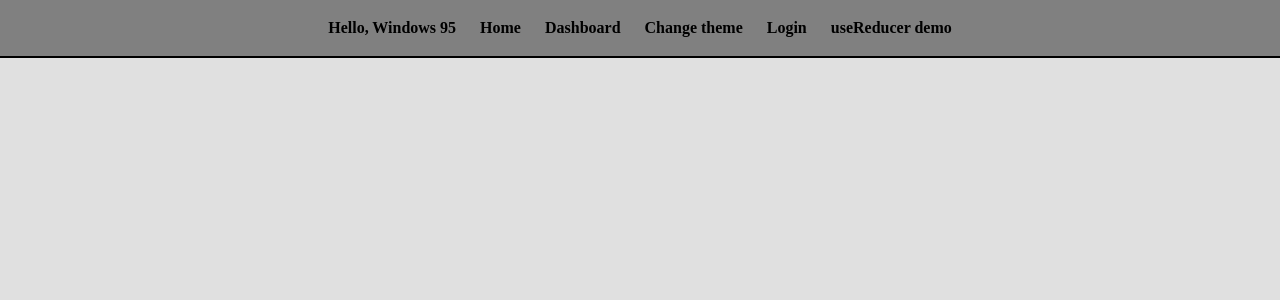
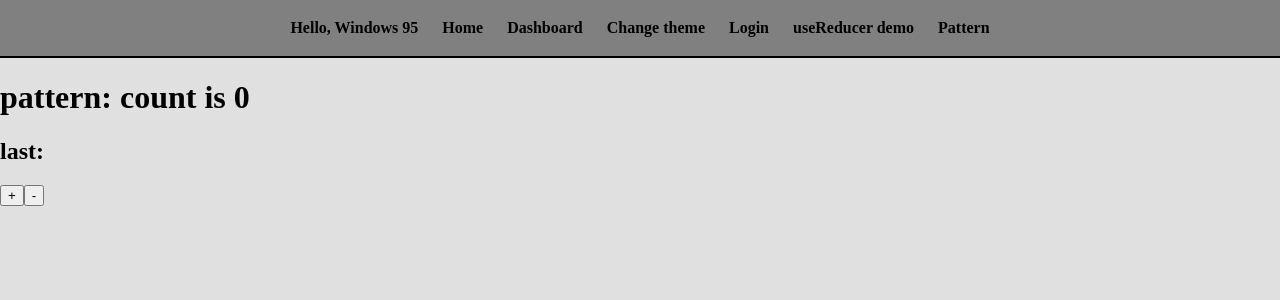
Before and after one commit to iliyanNikolaev/TypeScript, a React (Vite) app in the folder react-tsc/: page /pattern in a window 1280 px wide. Shown: the top 300 px of the page. Built offline with nearby package versions, Linux system fonts and the light colour scheme.

Commit message:
example - single responsibility in react with tsc

```diff
--- a/react-tsc/src/App.tsx
+++ b/react-tsc/src/App.tsx
@@ -5,6 +5,7 @@ import { Home } from './components/Home';
 import { Login } from './components/Login';
 import { ChangeTheme } from './components/ChangeTheme';
 import { ReducerDemo } from './components/ReducerDemo';
+import { PatternCounter } from './components/youtube-solid-react/PatternCounter';
 
 function App() {
 
@@ -17,6 +18,7 @@ function App() {
       <Link to='/change-theme'>Change theme</Link>
       <Link to='/login'>Login</Link>
       <Link to='/usereducer'>useReducer demo</Link>
+      <Link to='/pattern'>Pattern</Link>
     </nav>
 
     <Routes>
@@ -25,6 +27,7 @@ function App() {
       <Route path='/change-theme' element={<ChangeTheme />}></Route>
       <Route path='/login' element={<Login />}></Route>
       <Route path='/usereducer' element={<ReducerDemo />}></Route>
+      <Route path='/pattern' element={<PatternCounter />}></Route>
     </Routes>
     </>
   )
--- /dev/null
+++ b/react-tsc/src/components/youtube-solid-react/PatternCounter.tsx
@@ -0,0 +1,15 @@
+import { usePattern } from "./usePattern";
+
+export const PatternCounter = () => {
+
+    const { value, last, fncs } = usePattern();
+
+    return (
+        <div>
+            <h1>pattern: count is {value}</h1>
+            <h2>last: {last}</h2>
+            <button onClick={fncs.increment}>+</button>
+            <button onClick={fncs.decrement}>-</button>
+        </div>
+    )
+}
--- /dev/null
+++ b/react-tsc/src/components/youtube-solid-react/usePattern.tsx
@@ -0,0 +1,35 @@
+import { useState } from "react";
+
+interface usePatternReturnVal {
+    value: number,
+    last: number | null,
+    fncs: {
+        increment: () => void,
+        decrement: () => void
+    }
+}
+
+export const usePattern = (): usePatternReturnVal => {
+    const [value, setValue] = useState<number>(0);
+    const [last, setLast] = useState<number | null>(null);
+
+    const fncs = {
+        increment: () => {
+            let num: number = Number(Math.random().toString().slice(-3));
+
+            setValue(prev => prev + num);
+            setLast(num);
+        },
+        decrement: () => {
+            let num: number = Number(Math.random().toString().slice(-3));
+
+            setValue(prev => prev - num);
+            setLast(num);
+        }
+    }
+    return {
+        value,
+        last,
+        fncs
+    }
+}
```
